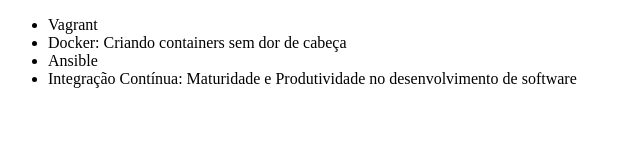
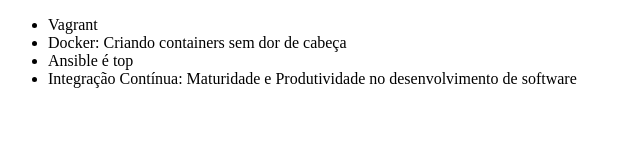
Before and after one commit to tocalopes/alura-git, a plain HTML site: page index.html in a window 1280 px wide. Shown: the full height of the page, 0-640 px from the left. Drawn offline with Linux system fonts and the light colour scheme.

Commit message:
ansinble é top

```diff
--- a/index.html
+++ b/index.html
@@ -8,7 +8,7 @@
     <ul>
         <li>Vagrant</li>
         <li>Docker: Criando containers sem dor de cabeça</li>
-        <li>Ansible</li>
+        <li>Ansible é top</li>
         <li>Integração Contínua: Maturidade e Produtividade no desenvolvimento de software</li>
     </ul>
 </body>
```
